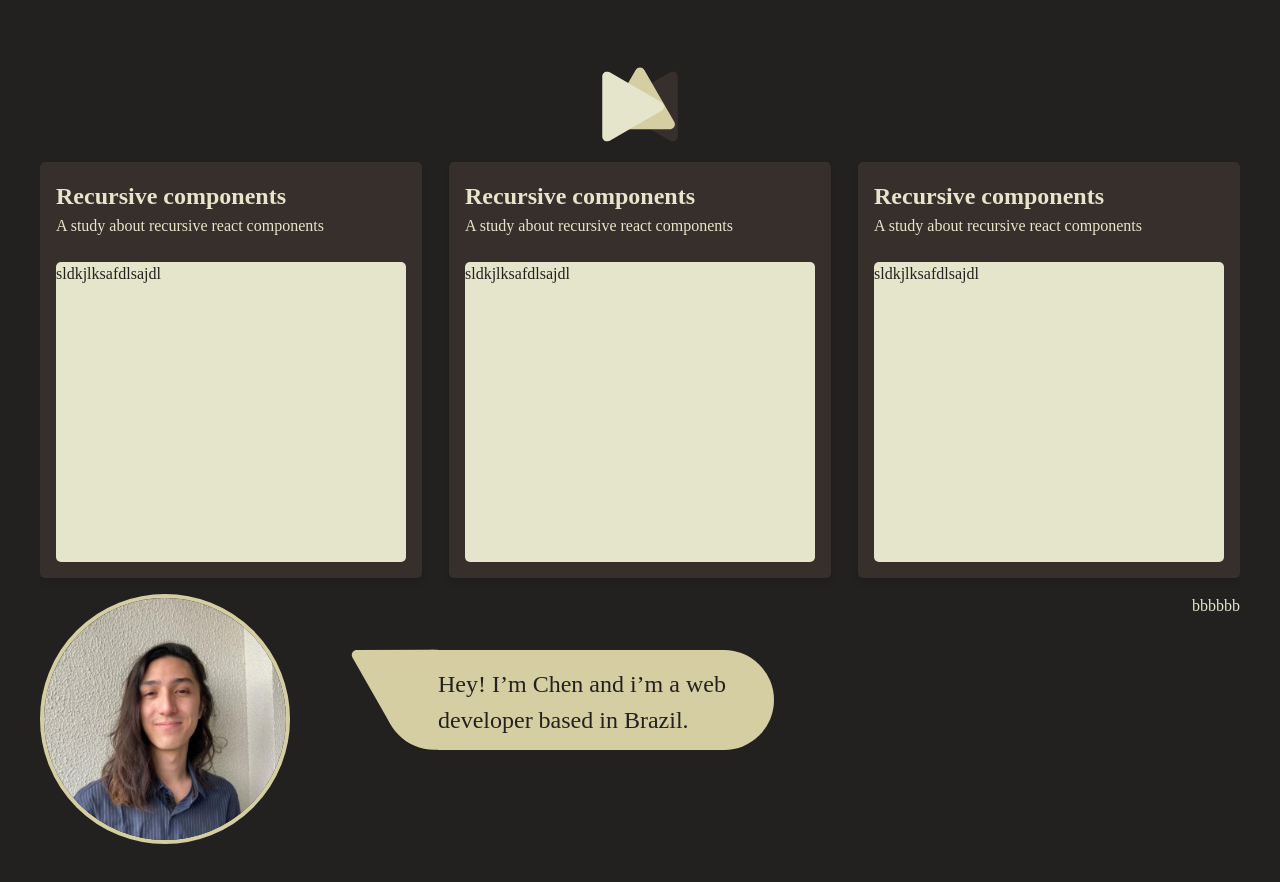
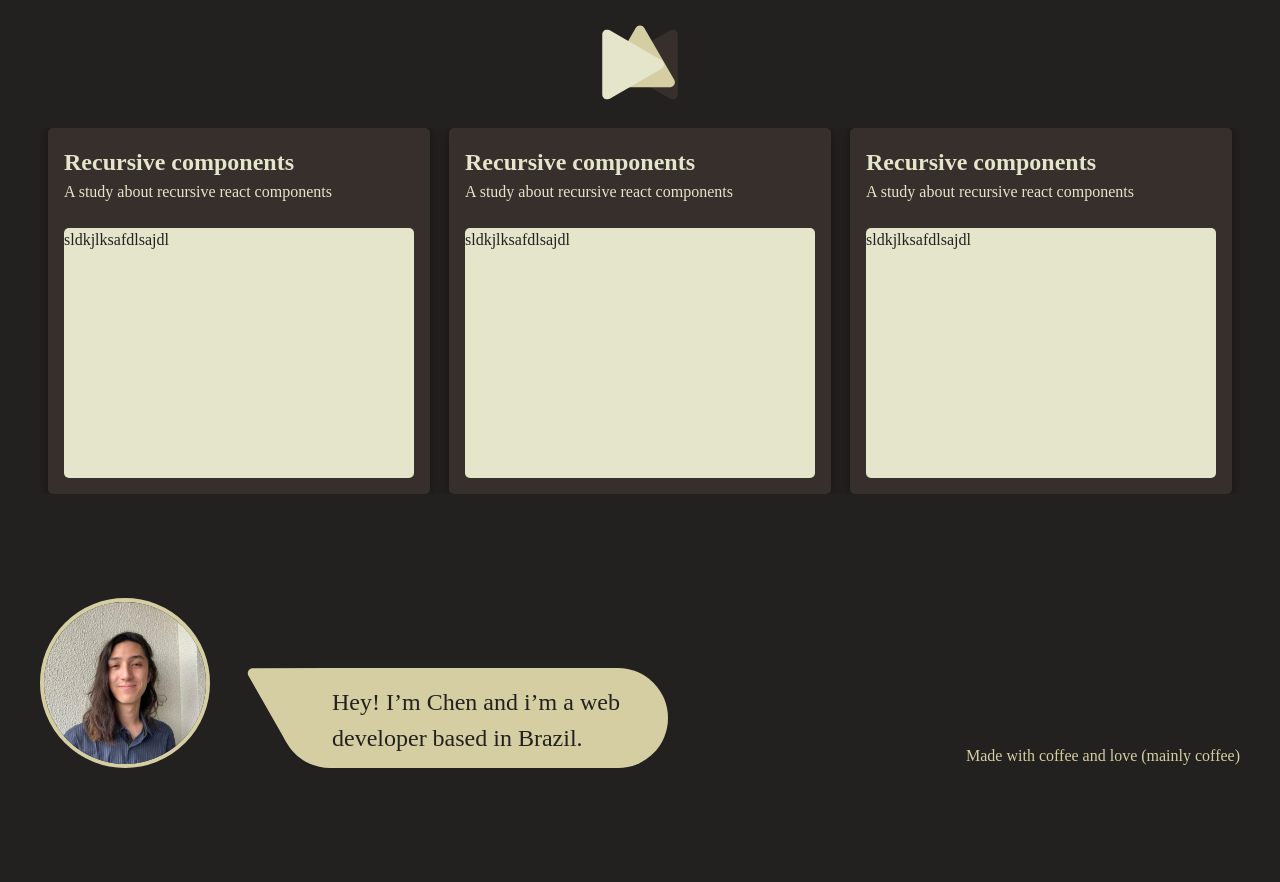
Before and after one commit to GusChenn/portfolio, a Next.js app: page /home in a window 1280 px wide. Shown: the top 882 px of the page. After the commit the page ends 800 px from the top, so only its background shows below. Built offline with nearby package versions, Linux system fonts and the light colour scheme; a web font is replaced by a local one.

Commit message:
Fix layout spaces pt 1

```diff
--- a/src/app/globals.css
+++ b/src/app/globals.css
@@ -13,16 +13,13 @@
 }
 
 :root {
-  --primary: rgb(229, 229, 203);
-  --secondary: rgb(213, 206, 163);
-  --tertiary: rgba(54, 47, 44, 1);
-  --dark: rgba(35, 33, 31, 1);
-  --transparent: rgbba(0, 0, 0, 0);
+  --primary: 229, 229, 203;
+  --secondary: 213, 206, 163;
+  --tertiary: 54, 47, 44;
+  --dark: 35, 33, 31;
   margin: 0;
   padding: 0;
   box-sizing: border-box;
-  scrollbar-base-color: red;
-  scrollbar-arrow-color: red;
 }
 
 ::-webkit-scrollbar {
@@ -35,9 +32,9 @@
 
 ::-webkit-scrollbar-thumb {
   border-radius: 2px;
-  background: var(--primary); /* Color of the handle */
+  background: rgb(var(--primary)); /* Color of the handle */
 }
 
 ::-webkit-scrollbar-thumb:hover {
-  background: var(--secondary); /* Color of the handle on hover */
+  background: rgb(var(--secondary)); /* Color of the handle on hover */
 }
--- a/src/app/home/components/footer/footer.tsx
+++ b/src/app/home/components/footer/footer.tsx
@@ -4,16 +4,20 @@ import SpeechBubble from '../speech-bubble/speech-bubble';
 
 export default function Footer() {
   return (
-    <div className='mb-64 flex h-fit w-full justify-between align-bottom'>
-      <div className='flex'>
+    <div className='mb-32 flex h-fit w-full items-end justify-between'>
+      <div className='flex items-end'>
         <ProfilePicture />
-        <SpeechBubble>
-          Hey! I’m Chen and i’m a web
-          <br />
-          developer based in Brazil.
-        </SpeechBubble>
+        <div className='-ml-24'>
+          <SpeechBubble>
+            Hey! I’m Chen and i’m a web
+            <br />
+            developer based in Brazil.
+          </SpeechBubble>
+        </div>
       </div>
-      <div>bbbbbb</div>
+      <div className='flex h-full items-end'>
+        <div className='text-secondary'>Made with coffee and love (mainly coffee)</div>
+      </div>
     </div>
   );
 }
--- a/src/app/home/components/logo/logo.style.tsx
+++ b/src/app/home/components/logo/logo.style.tsx
@@ -42,8 +42,11 @@ export const LeftTriangle = styled.div<TriangleProps>`
 export const LogoContainer = styled.div`
   display: flex;
   width: 100%;
+  height: 100px;
   justify-content: center;
   align-items: end;
-  min-height: 130px;
-  margin-bottom: ${STYLES.base.spaces[16]};
+  padding-bottom: ${STYLES.base.spaces[16]};
+  margin-top: -20px;
+  /* scale: 0.8; */
+  /* translate: 0 -40px; */
 `;
--- a/src/app/home/components/profile-picture/profile-picture.tsx
+++ b/src/app/home/components/profile-picture/profile-picture.tsx
@@ -2,7 +2,7 @@ import Image from 'next/image';
 import React from 'react';
 import profilePicture from '/public/foto_perfil.png';
 
-const PICTURE_SIZE = 250;
+const PICTURE_SIZE = 170;
 
 export default function ProfilePicture() {
   return (
--- a/src/app/home/components/project-card/project-card.tsx
+++ b/src/app/home/components/project-card/project-card.tsx
@@ -8,10 +8,10 @@ interface ProjectCardProps {
 
 const ProjectCard = ({ title, body, content }: ProjectCardProps): React.ReactElement => {
   return (
-    <div className='flex h-fit w-fit flex-col rounded-5 bg-tertiaty p-16 align-baseline drop-shadow-md transition ease-in-out hover:drop-shadow-highlight'>
+    <div className='flex h-fit w-fit flex-col rounded-5 bg-tertiaty p-16 align-baseline drop-shadow-standard transition delay-0 duration-300 ease-linear hover:drop-shadow-highlight'>
       <div className='font-title text-large font-bold'>{title}</div>
       <div className='mb-24 font-body font-normal'>{body}</div>
-      <div className='h-[300px] w-[350px] rounded-5 bg-primary'>{content}</div>
+      <div className='h-[250px] w-[350px] rounded-5 bg-primary'>{content}</div>
     </div>
   );
 };
--- a/src/app/home/components/projects-board/projects-board.tsx
+++ b/src/app/home/components/projects-board/projects-board.tsx
@@ -7,7 +7,7 @@ const FirstProject = (): React.ReactNode => {
 
 export default function ProjectsBorad() {
   return (
-    <div className='flex h-fit w-full flex-wrap justify-between overflow-hidden py-16'>
+    <div className='flex h-fit w-full flex-wrap justify-between overflow-hidden px-8'>
       <ProjectCard
         title='Recursive components'
         body='A study about recursive react components'
--- a/src/app/home/components/speech-bubble/speech-bubble-origin.tsx
+++ b/src/app/home/components/speech-bubble/speech-bubble-origin.tsx
@@ -5,7 +5,7 @@ export default function SpeechBubbleOrigin() {
     <svg
       width='148'
       height='156'
-      viewBox='0 -9 86 156'
+      viewBox='0 -9.2 86 156'
       fill='none'
       xmlns='http://www.w3.org/2000/svg'
     >
@@ -27,7 +27,7 @@ export default function SpeechBubbleOrigin() {
           width='63.3708'
           height='109.042'
           filterUnits='userSpaceOnUse'
-          color-interpolation-filters='sRGB'
+          colorInterpolationFilters='sRGB'
         >
           <feFlood flood-opacity='0' result='BackgroundImageFix' />
           <feColorMatrix
--- a/src/app/home/components/speech-bubble/speech-bubble.tsx
+++ b/src/app/home/components/speech-bubble/speech-bubble.tsx
@@ -22,6 +22,7 @@ const SpeechBubbleBody = styled.div`
   font-size: ${STYLES.base.fontSizes.large};
   padding: ${STYLES.base.spaces[16]} ${STYLES.base.spaces[48]};
   padding-left: 0;
+  margin-left: -2px;
   font-weight: normal;
   color: ${STYLES.base.colors.dark};
 `;
--- a/src/app/layout.tsx
+++ b/src/app/layout.tsx
@@ -11,12 +11,11 @@ export const metadata: Metadata = {
 export default function RootLayout({ children }: { children: React.ReactNode }) {
   return (
     <html lang='en'>
-      <body
-        className='flex h-screen w-full flex-col items-center bg-dark font-body font-normal text-primary'
-        style={{ scrollbarGutter: 'stable' }}
-      >
+      <body className='flex h-screen w-full flex-col items-center bg-dark font-body font-normal text-primary'>
         <StyledComponentsRegistry>
-          <Logo />
+          <div className='my-24'>
+            <Logo />
+          </div>
           {children}
         </StyledComponentsRegistry>
       </body>
--- a/tailwind.config.ts
+++ b/tailwind.config.ts
@@ -34,7 +34,8 @@ const config: Config = {
     },
     extend: {
       dropShadow: {
-        highlight: '0 0 12px rgb(0 0 0 / 0.2)',
+        highlight: '0 0 6px rgba(var(--secondary), 0.3)',
+        standard: '0 0 6px rgb(0 0 0 / 0.4)',
       },
     },
   },
```
